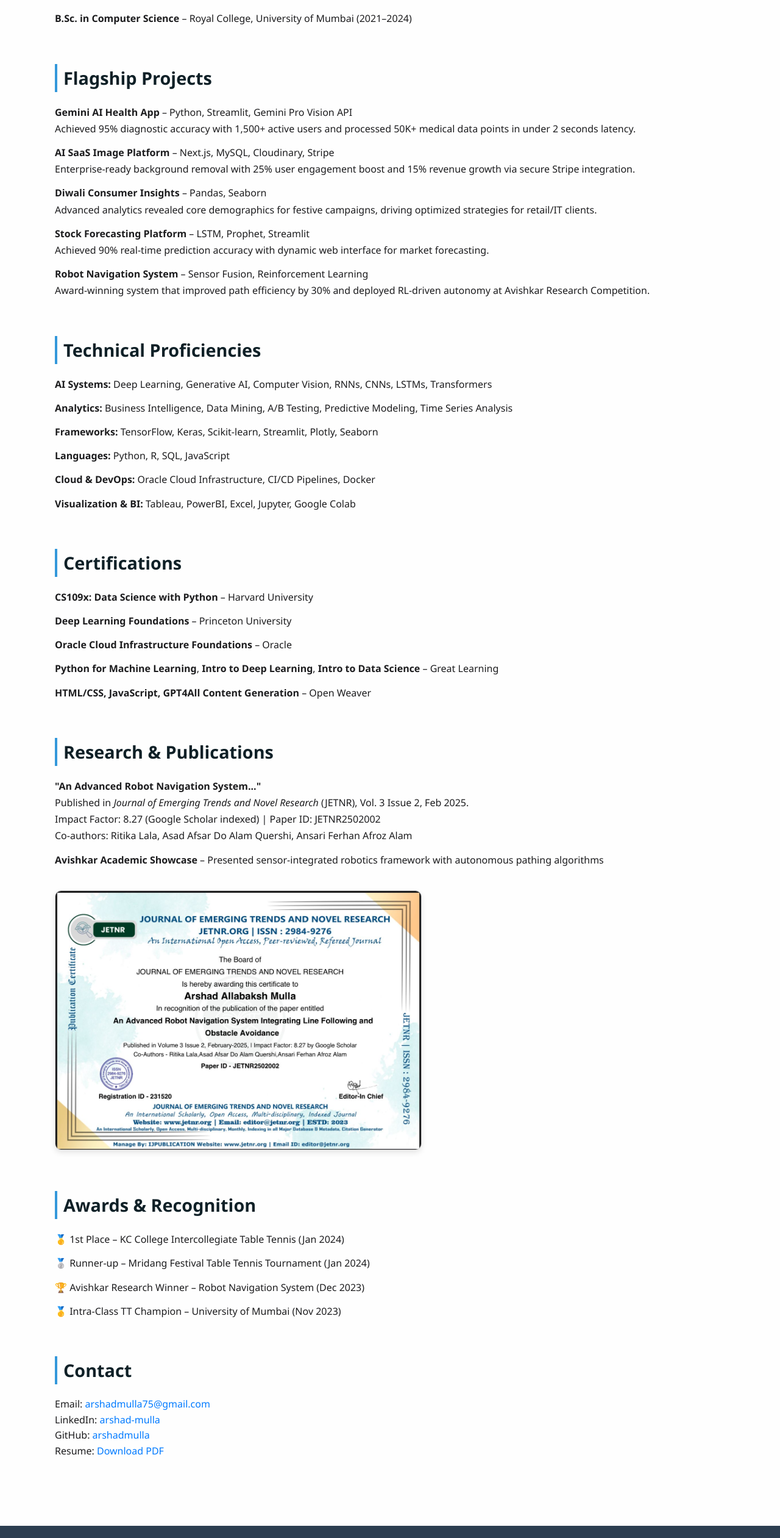
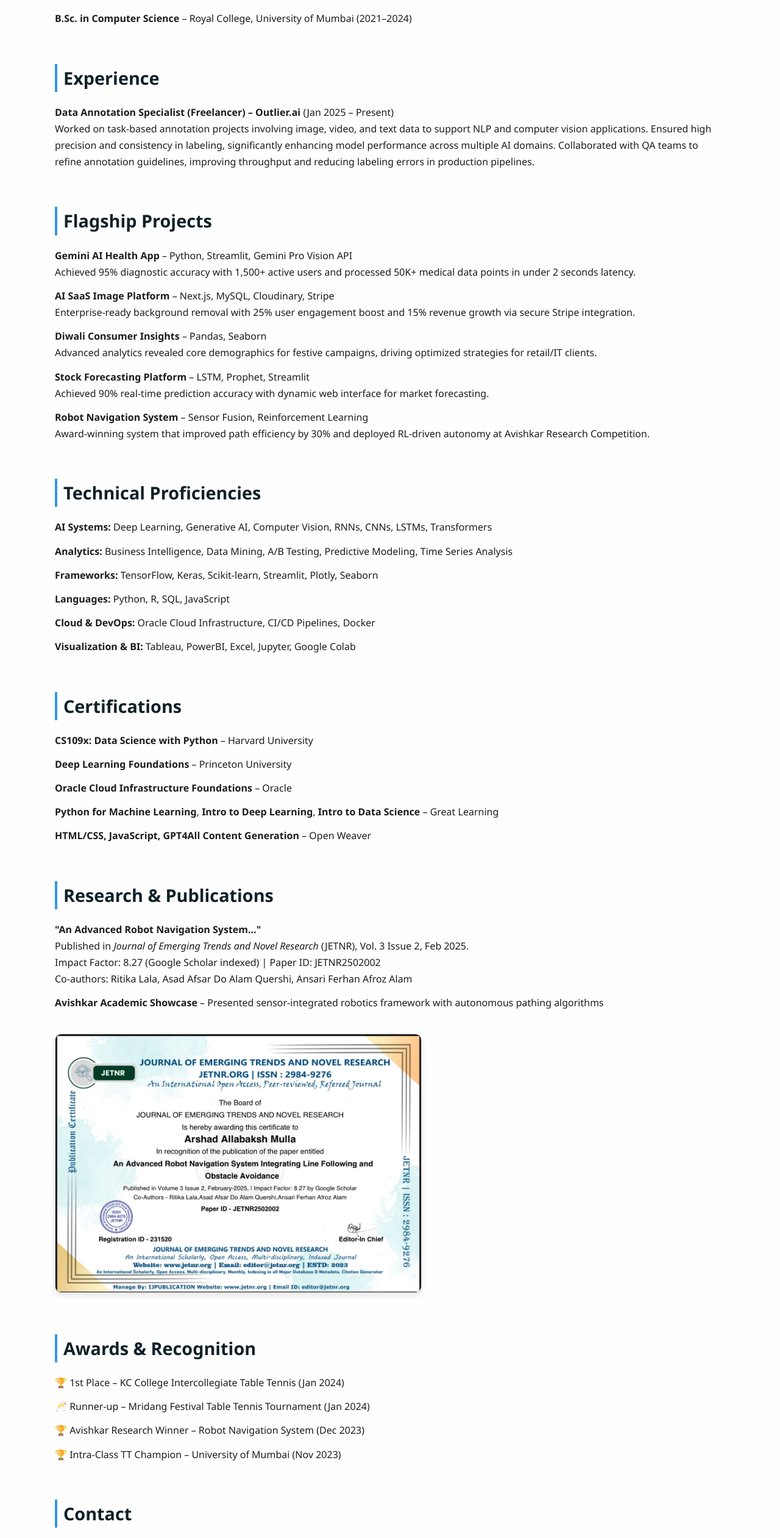
Before and after one commit to arshadmulla/arshadmulla.github.io, a plain HTML site: page index.html in a window 1280 px wide. Shown: the part 815-3337 px from the top of the page at 61% size. Drawn offline with nearby package versions, Linux system fonts and the light colour scheme.

Commit message:
Update index.html

```diff
--- a/index.html
+++ b/index.html
@@ -97,6 +97,14 @@
     </section>
 
     <section data-aos="fade-up">
+      <h2>Experience</h2>
+      <ul>
+        <li><strong>Data Annotation Specialist (Freelancer) – Outlier.ai</strong> (Jan 2025 – Present)<br>
+        Worked on task-based annotation projects involving image, video, and text data to support NLP and computer vision applications. Ensured high precision and consistency in labeling, significantly enhancing model performance across multiple AI domains. Collaborated with QA teams to refine annotation guidelines, improving throughput and reducing labeling errors in production pipelines.</li>
+      </ul>
+    </section>
+
+    <section data-aos="fade-up">
       <h2>Flagship Projects</h2>
       <ul>
         <li><strong>Gemini AI Health App</strong> – Python, Streamlit, Gemini Pro Vision API<br>Achieved 95% diagnostic accuracy with 1,500+ active users and processed 50K+ medical data points in under 2 seconds latency.</li>
@@ -146,10 +154,10 @@
     <section data-aos="fade-up">
       <h2>Awards & Recognition</h2>
       <ul>
-        <li>🥇 1st Place – KC College Intercollegiate Table Tennis (Jan 2024)</li>
-        <li>🥈 Runner-up – Mridang Festival Table Tennis Tournament (Jan 2024)</li>
+        <li>🏆 1st Place – KC College Intercollegiate Table Tennis (Jan 2024)</li>
+        <li>🥂 Runner-up – Mridang Festival Table Tennis Tournament (Jan 2024)</li>
         <li>🏆 Avishkar Research Winner – Robot Navigation System (Dec 2023)</li>
-        <li>🥇 Intra-Class TT Champion – University of Mumbai (Nov 2023)</li>
+        <li>🏆 Intra-Class TT Champion – University of Mumbai (Nov 2023)</li>
       </ul>
     </section>
 
@@ -158,7 +166,7 @@
       <p>Email: <a href="mailto:arshadmulla75@gmail.com">arshadmulla75@gmail.com</a><br>
       LinkedIn: <a href="https://www.linkedin.com/in/arshad-mulla-5b2451229/" target="_blank">arshad-mulla</a><br>
       GitHub: <a href="https://github.com/arshadmulla" target="_blank">arshadmulla</a><br>
-      Resume: <a href="Arshad-new-resume.pdf" target="_blank">Download PDF</a></p>
+      Resume: <a href="Arshadm7.pdf" target="_blank">Download PDF</a></p>
     </section>
 
   </div>
```
